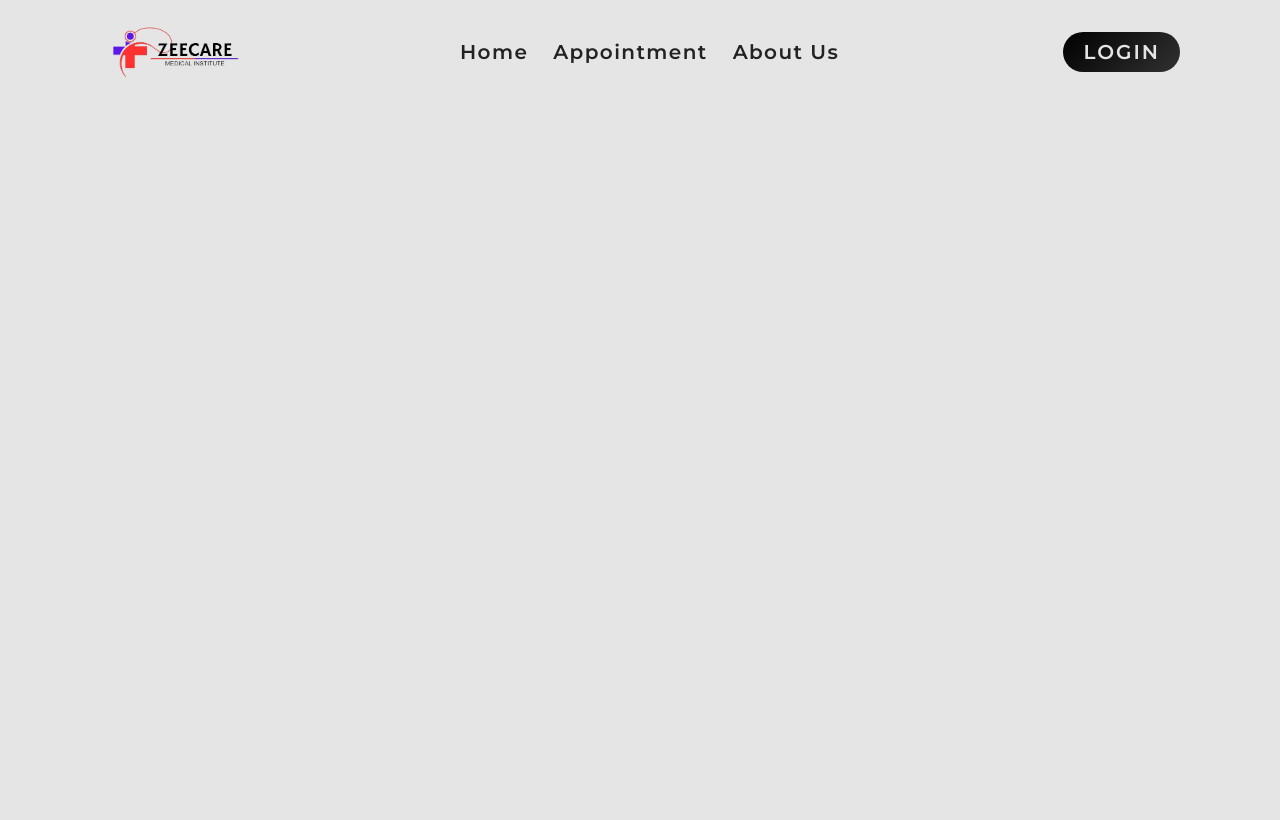
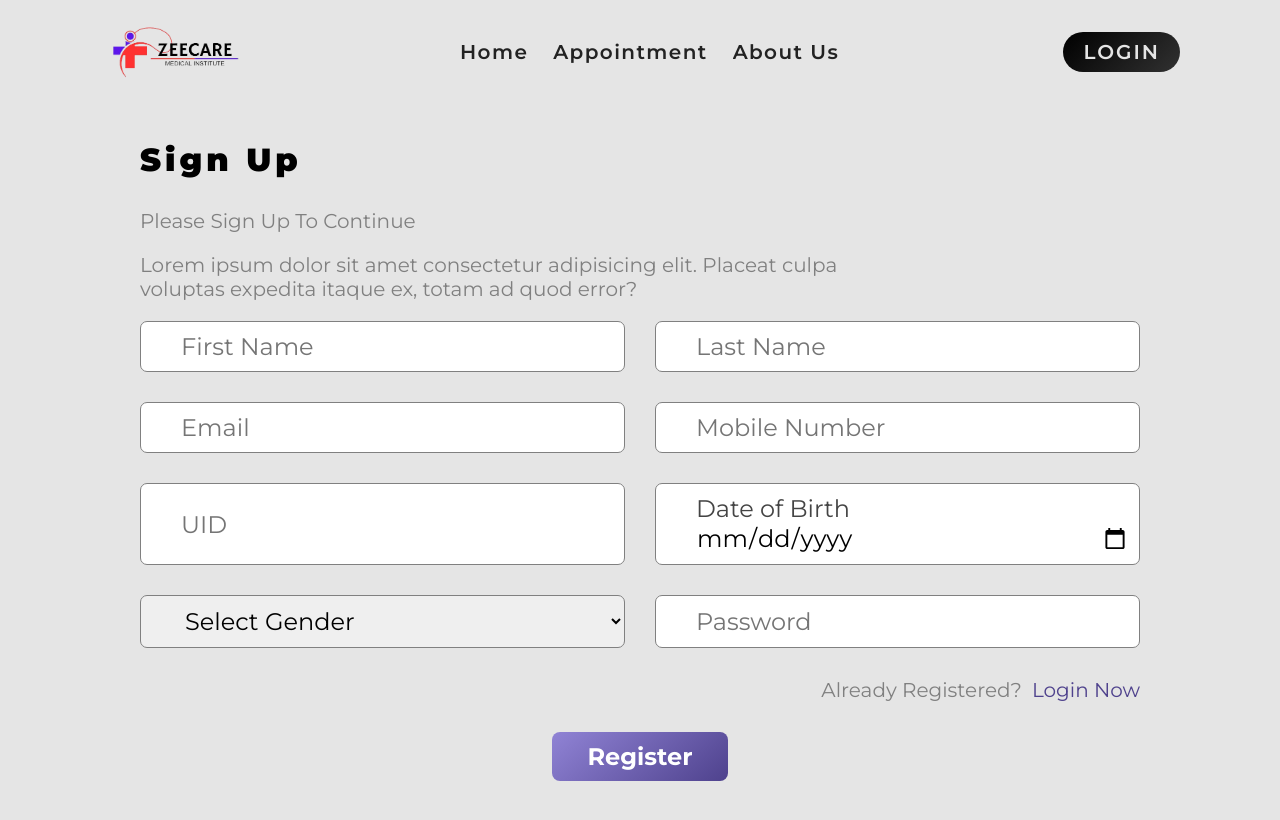
Before and after one commit to chetanKau/Hospital_Management_Frontend, a React (Vite) app: page /register in a window 1280 px wide. Shown: the top 820 px of the page. Built offline with nearby package versions, Linux system fonts and the light colour scheme; no server answers.

Commit message:
User Registration functionality done

```diff
--- a/src/pages/Register.jsx
+++ b/src/pages/Register.jsx
@@ -1,10 +1,146 @@
-import React from 'react'
+/* eslint-disable no-unused-vars */
+import React, { useContext, useState } from 'react'
+import { Context } from './../main';
+import { Link, Navigate, useNavigate } from 'react-router-dom';
+import { toast } from 'react-toastify';
+import axios from 'axios';
 
 const Register = () => {
+  const { isAuthenticated, setIsAuthenticated } = useContext(Context);
+  const [firstName, setFirstName] = useState("");
+  const [lastName, setLastName] = useState("");
+  const [email, setEmail] = useState("");
+  const [phone, setPhone] = useState("");
+  const [uid, setUid] = useState("");
+  const [dob, setDob] = useState("");
+  const [gender, setGender] = useState("");
+  const [password, setPassword] = useState("");
+  const navigateTo = useNavigate();
+
+
+  const handleRegistration = async (e) => {
+    e.preventDefault();
+    try {
+      await axios.post(
+        "http://localhost:4000/api/v1/user/patient/register",
+        { firstName, lastName, email, phone, uid, dob, gender, password, role: "PATIENT" },
+        {
+          withCredentials: true,
+          headers: { "Content-Type": "application/json" },
+        }
+      )
+        .then((res) => {
+          toast.success(res.data.message);
+          setIsAuthenticated(true);
+          navigateTo("/");
+          setFirstName("");
+          setLastName("");
+          setEmail("");
+          setPhone("");
+          setUid("");
+          setDob("");
+          setGender("");
+          setPassword("");
+        });
+    } catch (error) {
+      toast.error(error.response.data.message);
+    }
+  };
+
+  if (isAuthenticated) {
+    return <Navigate to={"/"} />;
+  }
+
+
   return (
-    <div>
+    <>
 
-    </div>
+      <div className="container form-component register-form">
+        <h2>Sign Up</h2>
+        <p>Please Sign Up To Continue</p>
+        <p>
+          Lorem ipsum dolor sit amet consectetur adipisicing elit. Placeat culpa
+          voluptas expedita itaque ex, totam ad quod error?
+        </p>
+        <form onSubmit={handleRegistration}>
+          <div>
+            <input
+              type="text"
+              placeholder="First Name"
+              value={firstName}
+              onChange={(e) => setFirstName(e.target.value)}
+            />
+            <input
+              type="text"
+              placeholder="Last Name"
+              value={lastName}
+              onChange={(e) => setLastName(e.target.value)}
+            />
+          </div>
+          <div>
+            <input
+              type="text"
+              placeholder="Email"
+              value={email}
+              onChange={(e) => setEmail(e.target.value)}
+            />
+            <input
+              type="number"
+              placeholder="Mobile Number"
+              value={phone}
+              onChange={(e) => setPhone(e.target.value)}
+            />
+          </div>
+          <div>
+            <input
+              type="number"
+              placeholder="UID"
+              value={uid}
+              onChange={(e) => setUid(e.target.value)}
+            />
+            <input
+              type={"date"}
+              placeholder="Date of Birth"
+              value={dob}
+              onChange={(e) => setDob(e.target.value)}
+            />
+          </div>
+          <div>
+            <select value={gender} onChange={(e) => setGender(e.target.value)}>
+              <option value="">Select Gender</option>
+              <option value="Male">Male</option>
+              <option value="Female">Female</option>
+            </select>
+            <input
+              type="password"
+              placeholder="Password"
+              value={password}
+              onChange={(e) => setPassword(e.target.value)}
+            />
+          </div>
+          <div
+            style={{
+              gap: "10px",
+              justifyContent: "flex-end",
+              flexDirection: "row",
+            }}
+          >
+            <p style={{ marginBottom: 0 }}>Already Registered?</p>
+            <Link
+              to={"/signin"}
+              style={{ textDecoration: "none", color: "#271776ca" }}
+            >
+              Login Now
+            </Link>
+          </div>
+          <div style={{ justifyContent: "center", alignItems: "center" }}>
+            <button type="submit">Register</button>
+          </div>
+        </form>
+      </div>
+
+
+    </>
   )
 }
 
```
